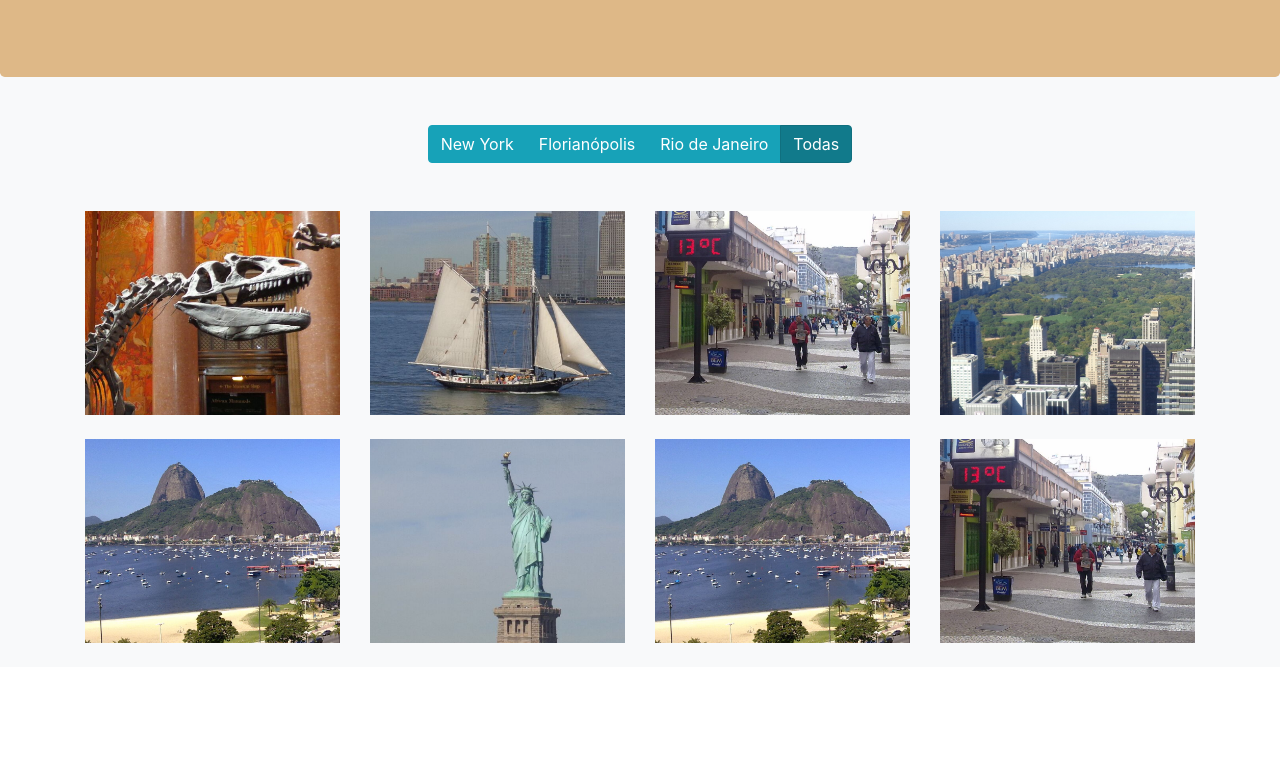
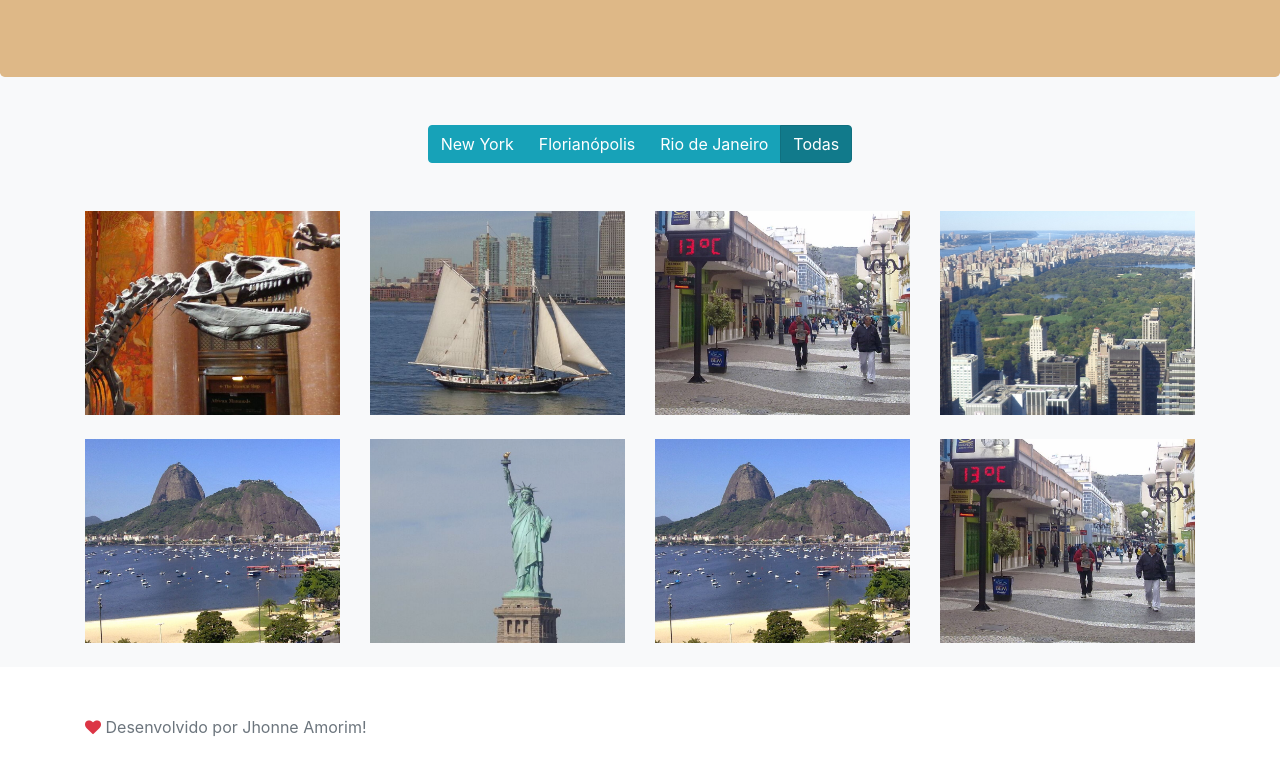
Before and after one commit to JhonneAmorim/projeto-galeria, a website built with webpack: page src/index.html in a window 1280 px wide. Shown: the part 209-984 px from the top of the page. Before the commit the page ends 876 px from the top, so only its background shows below. Built offline with nearby package versions, Linux system fonts and the light colour scheme; files whose address does not match are found by name.

Commit message:
finalizado projeto

```diff
--- a/src/index.html
+++ b/src/index.html
@@ -12,6 +12,7 @@
 <body>
     <header wm-include="/pages/template/header.html"></header>
     <main class="bg-light" wm-include="/pages/galery/galery.html"></main>
+    <footer class="footer" wm-include="/pages/template/footer.html"></footer>
     <script src="app.js"></script>
 </body>
 
--- /dev/null
+++ b/src/pages/template/footer.html
@@ -0,0 +1,6 @@
+<div class="container">
+  <span class="text-muted">
+    <i class="fa fa-heart text-danger"></i>
+    Desenvolvido por Jhonne Amorim!
+  </span>
+</div>
--- a/src/scss/custom.scss
+++ b/src/scss/custom.scss
@@ -6,3 +6,8 @@
 .jumbotron .jumbotron-heading {
   font-weight: 300;
 }
+
+footer {
+  padding-top: 3rem;
+  padding-bottom: 3rem;
+}
```
